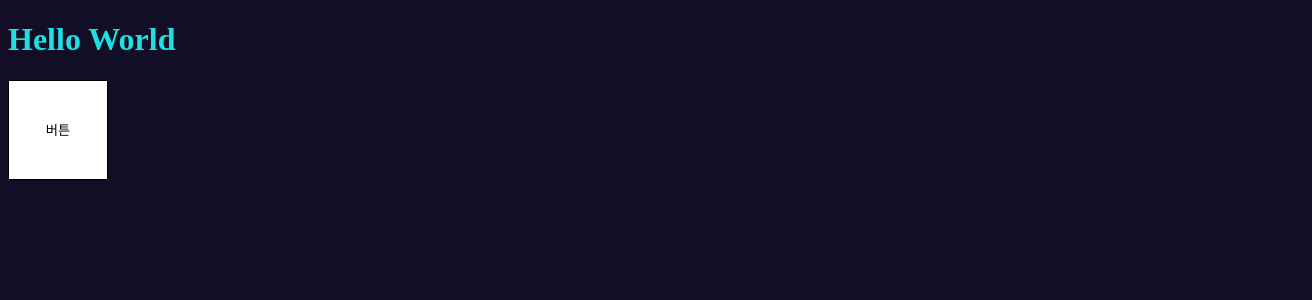
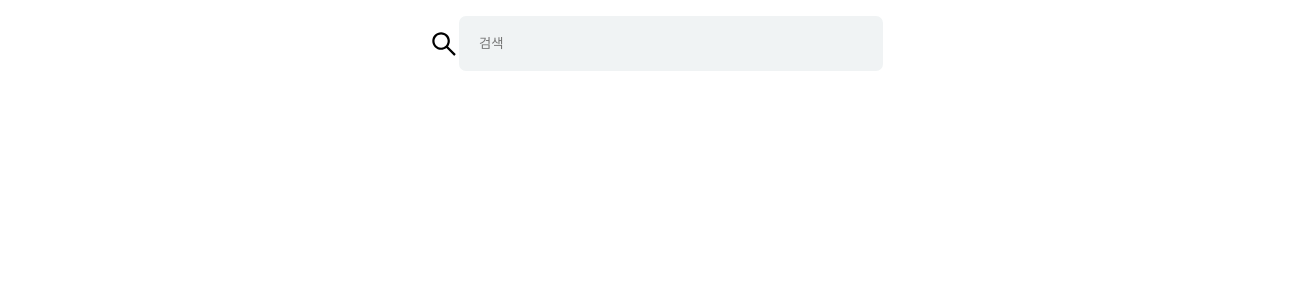
Before and after one commit to Vacobug/Vaco-Docs-client, a React app: page / in a window 1280 px wide. Shown: the top 300 px of the page, 1312 px wide, since content can reach past the window. Built offline with nearby package versions, Linux system fonts and the light colour scheme.

Commit message:
feat: Apply TopNavbar at App.tsx and update index.css

```diff
--- a/src/App.tsx
+++ b/src/App.tsx
@@ -1,13 +1,11 @@
 import React from "react";
 
-import HelloWorld from "./components/HelloWorld";
-import Button from "./components/Button/index";
+import TopNavbar from "./components/TopNavbar";
 
 function App() {
   return (
     <div>
-      <HelloWorld />
-      <Button buttonTitle="버튼" handleClick={() => console.log(1)} />
+      <TopNavbar />
     </div>
   );
 };
--- a/src/index.css
+++ b/src/index.css
@@ -1,5 +1,4 @@
-
-body {
-  color: #1ee0e0;
-  background-color: #120e26;
+body, #root {
+  margin: 0;
+  padding: 0;
 }
```
